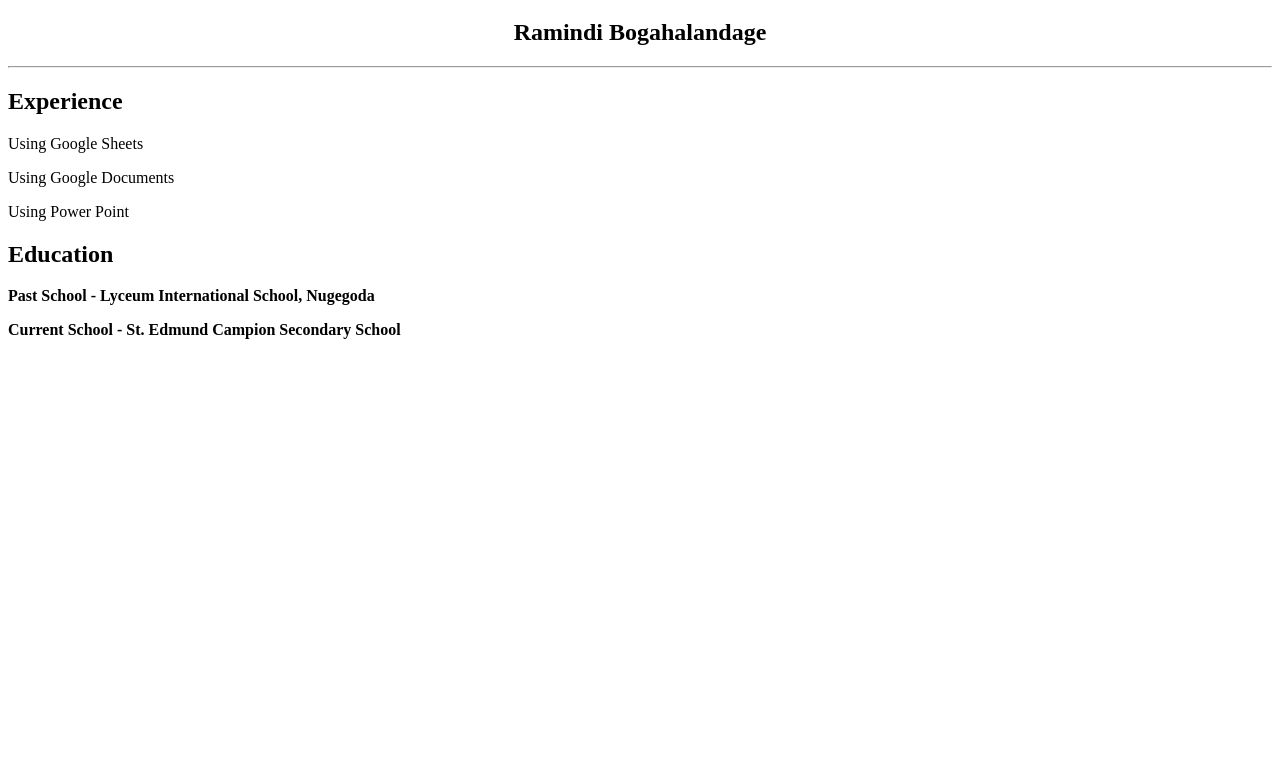
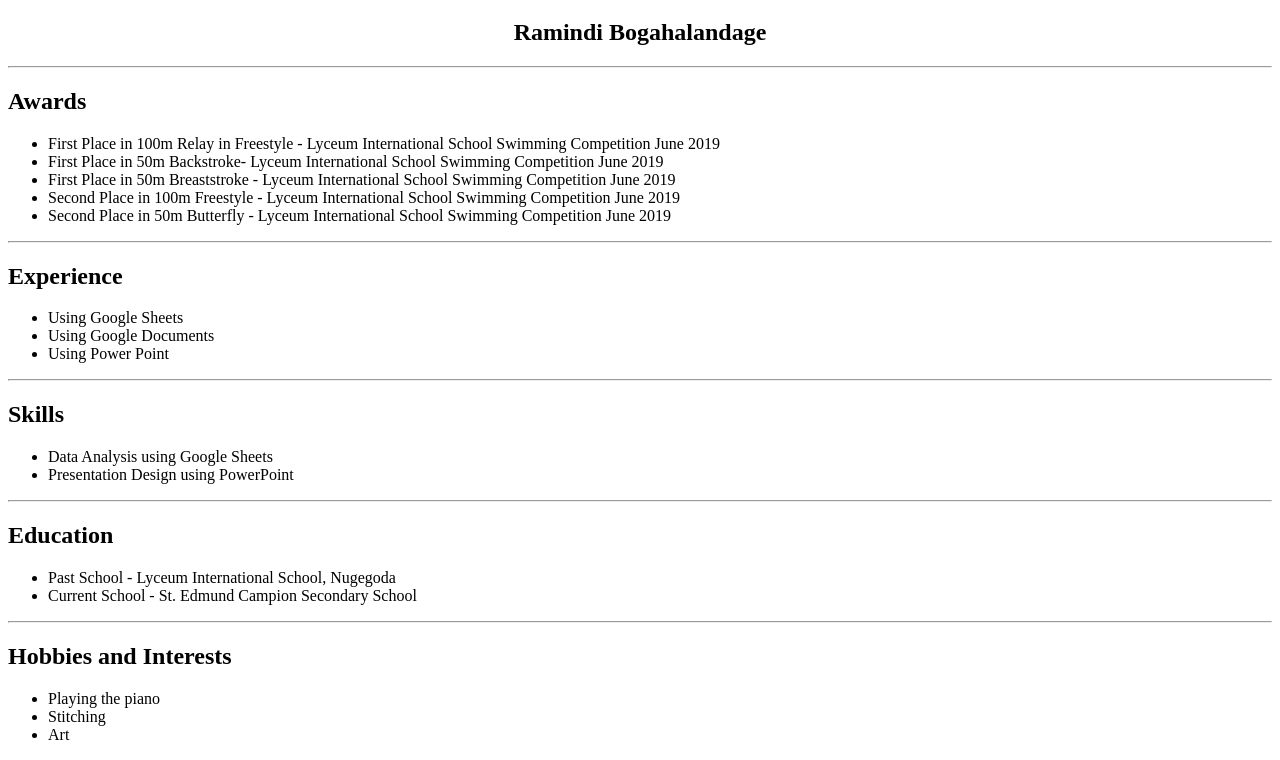
Before and after one commit to ramindi1/portfolio, a plain HTML site: page Website3.htm in a window 1280 px wide. Shown: the part 97-857 px from the top of the page. Before the commit the page ends 800 px from the top, so only its background shows below. Drawn offline with Linux system fonts and the light colour scheme.

Commit message:
Update Website3.htm

```diff
--- a/Website3.htm
+++ b/Website3.htm
@@ -7,22 +7,15 @@
 
 <hr align="centre">
 
-<a href="Homepage.htm"><b>Back to Homepage</b></a>
+<a href="index.html"><b>Back to Homepage</b></a>
 
 </BODY>
 </HTML>
 
-<HTML>
-<HEAD>
-<TITLE> </TITLE>
-<HEAD>
-
-<BODY>
 
 <font color=black>
 
 <P><center><h1>275 Brisdale Dr, Brampton, ON L7A 3C7</h1></center></P>
-
 <P><center><h2>Ramindi Bogahalandage</h2></center></P>
 
 </font>
@@ -31,15 +24,40 @@
 </HTML>
 
 <hr>
+<h2><b>Awards</b></h2>
+ <ul>
+ <li>First Place in 100m Relay in Freestyle - Lyceum International School Swimming Competition June 2019</li>
+ <li>First Place in 50m Backstroke- Lyceum International School Swimming Competition June 2019</li>
+ <li>First Place in 50m Breaststroke - Lyceum International School Swimming Competition June 2019</li>
+ <li>Second Place in 100m Freestyle - Lyceum International School Swimming Competition June 2019</li>
+ <li>Second Place in 50m Butterfly - Lyceum International School Swimming Competition June 2019</li>
+ </ul>
 
+<hr>
 <h2><b>Experience</b></h2>
+ <ul>
+ <li>Using Google Sheets</li>
+ <li>Using Google Documents</li>
+ <li>Using Power Point</li>
+ </ul>
+<hr>
+<h2><b>Skills</b></h2>
+ <ul>
+ <li>Data Analysis using Google Sheets</li>
+ <li>Presentation Design using PowerPoint</li>
+ </ul>
+<hr>
+<h2><b>Education</b></h2>
+ <ul>
+ <li> Past School - Lyceum International School, Nugegoda </li>
 
-<P>Using Google Sheets</P>
-<P>Using Google Documents</P>
-<P>Using Power Point</P>
+ <li>Current School - St. Edmund Campion Secondary School</li>
+ </ul>
 
-<h2><b>Education</b></h2>
-
-<P><b> Past School - Lyceum International School, Nugegoda
-
-<P><b> Current School - St. Edmund Campion Secondary School</b><P>
+<hr>
+<h2><b>Hobbies and Interests</b></h2>
+ <ul>
+ <li>Playing the piano</li>
+ <li>Stitching</li>
+ <li> Art</li>
+ </ul>
```
